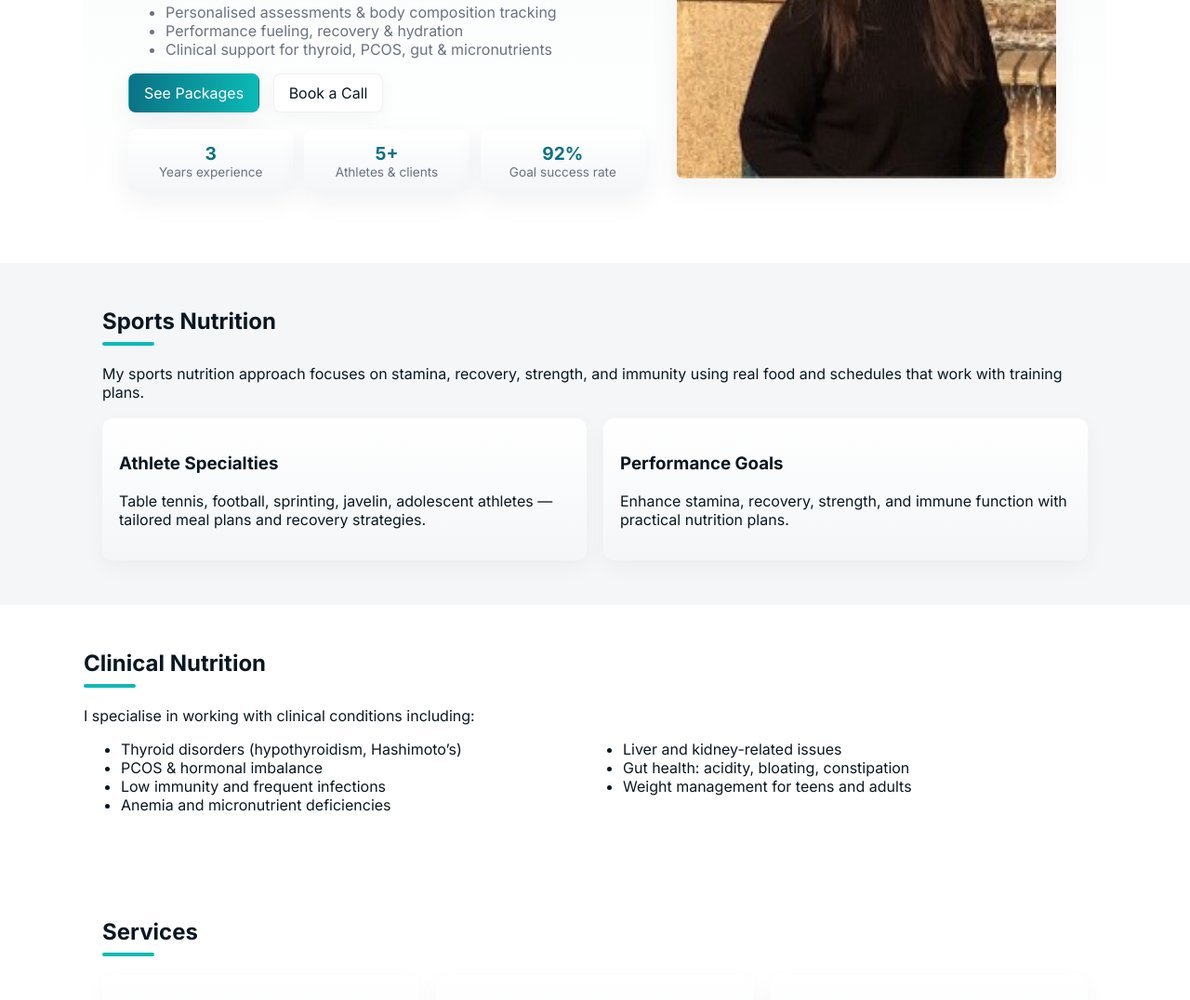
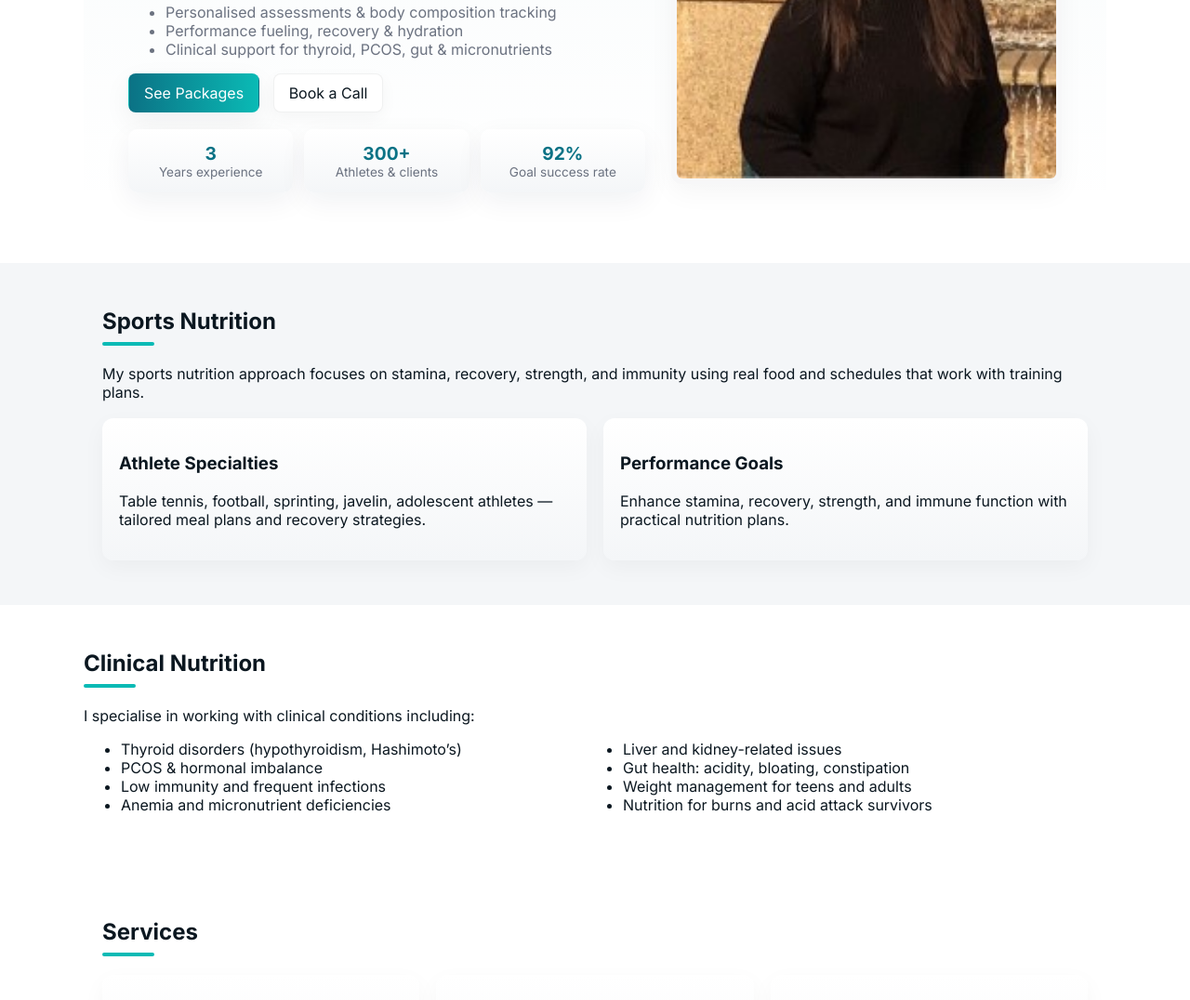
Before and after one commit to anushachhabra0403-creator/dt.anusha, a plain HTML site: page index.html in a window 1280 px wide. Shown: the part 759-1835 px from the top of the page at 93% size. Drawn offline with nearby package versions, Linux system fonts and the light colour scheme.

Commit message:
Content fixed

```diff
--- a/index.html
+++ b/index.html
@@ -85,7 +85,7 @@
                 <div class="label">Years experience</div>
               </div>
               <div class="stat">
-                <div class="num">5+</div>
+                <div class="num">300+</div>
                 <div class="label">Athletes & clients</div>
               </div>
               <div class="stat">
@@ -130,6 +130,7 @@
         <li>Liver and kidney-related issues</li>
         <li>Gut health: acidity, bloating, constipation</li>
         <li>Weight management for teens and adults</li>
+        <li>Nutrition for burns and acid attack survivors</li>
       </ul>
     </section>
 
```
